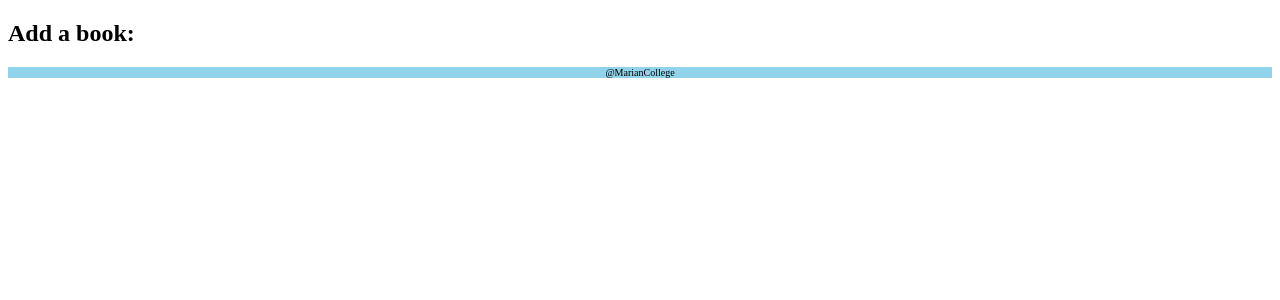
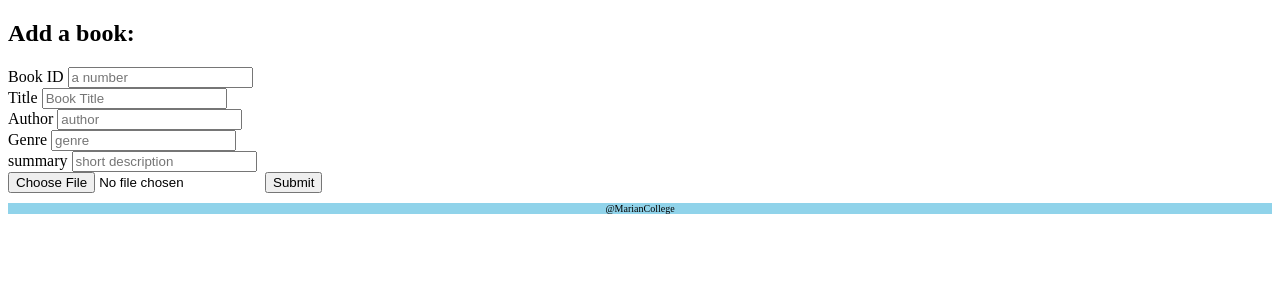
Before and after one commit to zblacklow/Zoe-Blacklow-Book-Club, a Flask app: page /add_book in a window 1280 px wide. Shown: the part 134-434 px from the top of the page. Run offline with Flask 3, Linux system fonts and the light colour scheme.

Commit message:
Add a Book

```diff
--- a/main.py
+++ b/main.py
@@ -8,6 +8,7 @@ from sqlalchemy.orm import declarative_base
 from sqlalchemy.orm import sessionmaker
 from sqlalchemy_utils.functions import database_exists, create_database #import to check if database exists
 from werkzeug.utils import secure_filename
+import os
 
 Base = declarative_base()
 
@@ -157,8 +158,28 @@ def all_books():
   return render_template('all_books.html', page_title= 'all_books', query_results = results)
 
 
-@app.route('/add_book')
+@app.route('/add_book',  methods=['POST', 'GET'])
 def add_book():
+  if request.method == "POST":
+    book_id = request.form.get("book_id")
+    title = request.form.get("title")
+    author = request.form.get("author")
+    genre = request.form.get("genre")
+    summary = request.form.get("summary")
+
+    #for image
+    image = request.files['image']
+    url = secure_filename(image.filename)
+    image.save(os.path.join('static/uploads', url))
+
+    #connection
+    Base.metadata.create_all(bind=engine)
+    Session = sessionmaker(bind=engine)
+    session = Session()
+    book_id = int(book_id)
+    b = Book(book_id, title, author, genre, summary, url)
+    session.add(b)
+    session.commit()
   return render_template('add_book.html', page_title= 'add_book')
 
 if __name__ == "__main__":
--- a/templates/add_book.html
+++ b/templates/add_book.html
@@ -2,5 +2,26 @@
 {% block content %}
 
 <h2>Add a book: </h2>
+<form action="{{ url_for("add_book")}}" method="post" enctype="multipart/form-data">
 
+<label for="book_id">Book ID</label>
+<input type="text" id="book_id" name="book_id" placeholder="a number"> </br>
+
+<label for="title">Title</label>
+<input type="text" id="title" name="title" placeholder="Book Title"> </br>
+
+<label for="author">Author</label>
+<input type="text" id="author" name="author" placeholder="author"> </br>
+
+<label for="genre">Genre</label>
+<input type="text" id="genre" name="genre" placeholder="genre"> </br>
+
+<label for="summary">summary</label>
+<input type="text" id="summary" name="summary" placeholder="short description"> </br>
+
+<input type="file" name="image">
+
+
+<button type="submit">Submit</button></br>
+</form>
 {% endblock %}
--- a/templates/all_books.html
+++ b/templates/all_books.html
@@ -7,8 +7,11 @@
       <li>{{ result.title }} </li>
         <ul>
           <li>{{ result.author }}</li>
-          <li>{{ result.genre }}</li>
         </ul>
+      {% if result.get_url() is string%}
+      {% set url =  "/static/uploads/" + result.get_url() %}
+      <img src= {{url}} alt="my image" width="120" height="180" />
+      {% endif %}
     {% endfor %}
 </ul>
 {% endblock %}
```
Also changed, not shown: mydb.db, static/uploads/The_Davinci_code.PNG (added).
